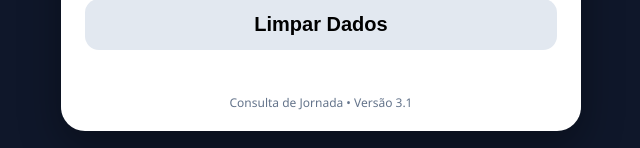
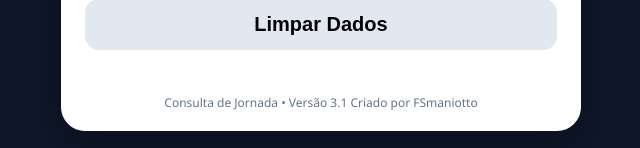
Before and after one commit to FSmaniotto/consulta-ponto, a plain HTML site: page index.html in a window 1280 px wide. Shown: the part 653-801 px from the top of the page, without its empty margins (319-959 px from the left). Drawn offline with Linux system fonts and the light colour scheme.

Commit message:
Update index.html

```diff
--- a/index.html
+++ b/index.html
@@ -176,7 +176,8 @@ footer{
     </div>
 
     <footer>
-        Consulta de Jornada • Versão 3.1
+       Consulta de Jornada • Versão 3.1
+Criado por FSmaniotto
     </footer>
 
 </div>
```
